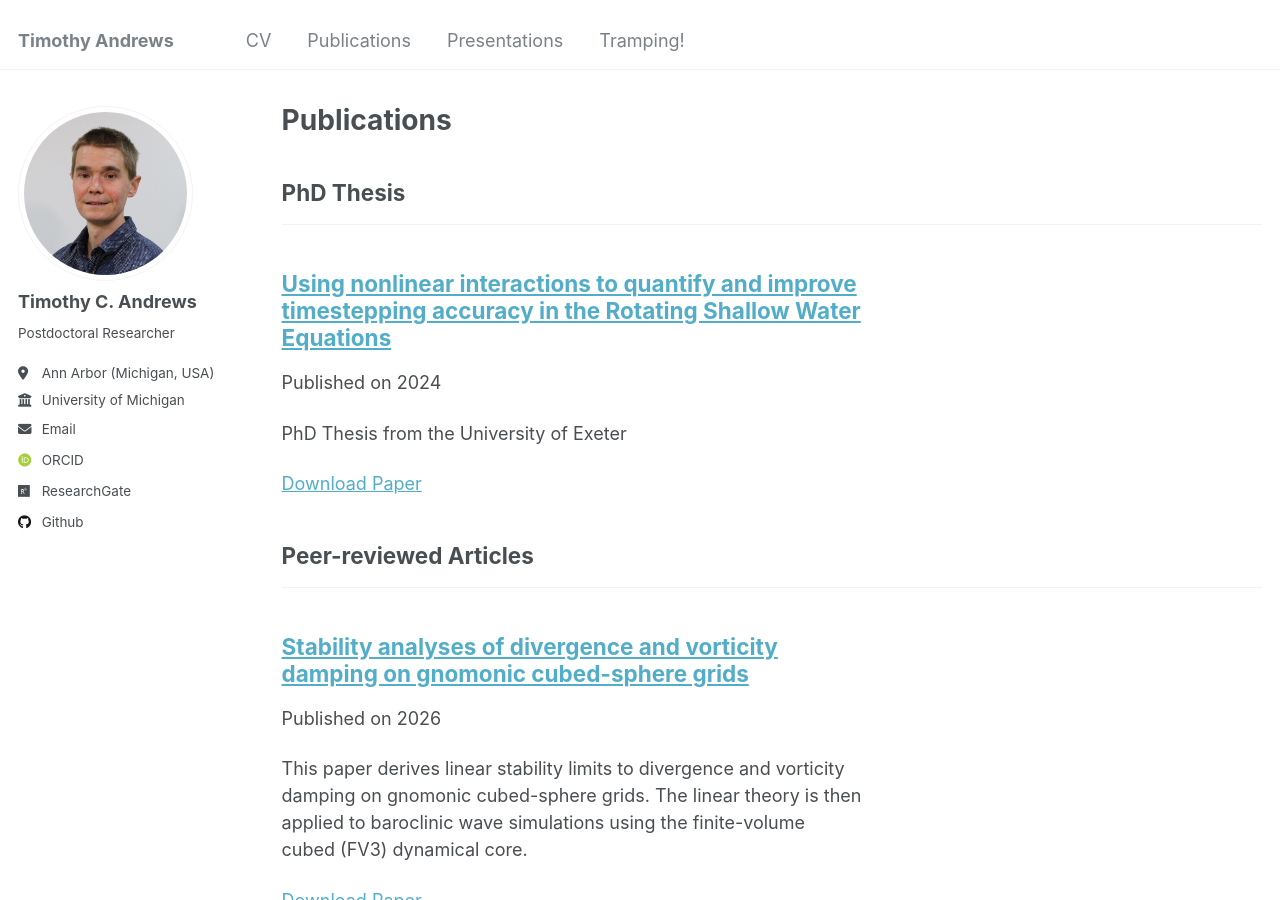
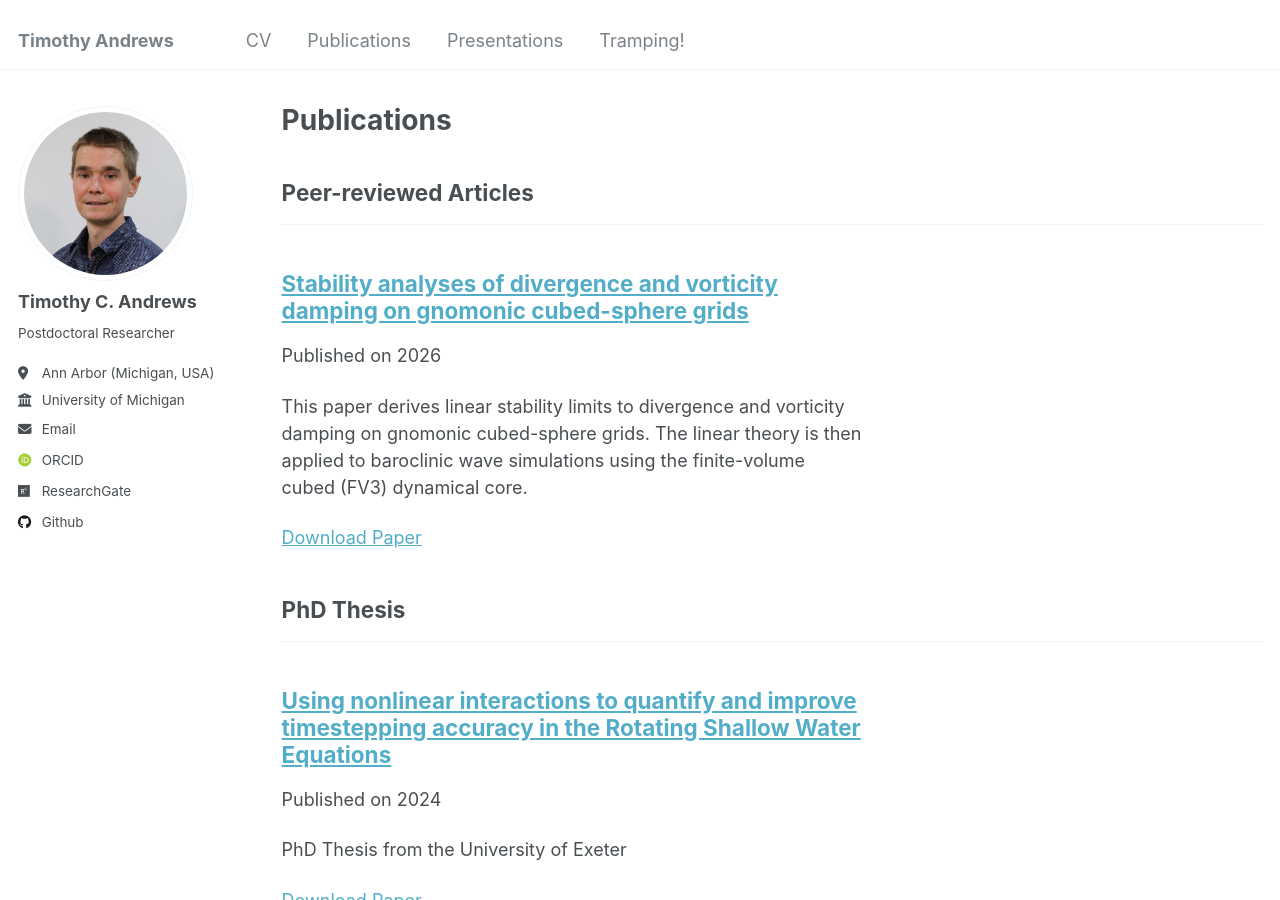
Before and after one commit to ta440/ta440.github.io, a Jekyll site: the page built from _pages/publications.html, in a window 1280 px wide and 900 px high. Built offline with Jekyll 4.4.1, drawn with Linux system fonts in a browser that asks for light colours; some web fonts are replaced; part of the change alters nothing that is shown.

```diff
--- a/_config.yml
+++ b/_config.yml
@@ -76,10 +76,10 @@ author:
 
 # Publication Category - The following the list of publication categories and their headings
 publication_category:
+  articles:
+    title: 'Peer-reviewed Articles'
   phd_thesis:
     title: 'PhD Thesis'
-  articles:
-    title: 'Peer-reviewed Articles'
   preprints:
     title: 'Preprints'
 
```
